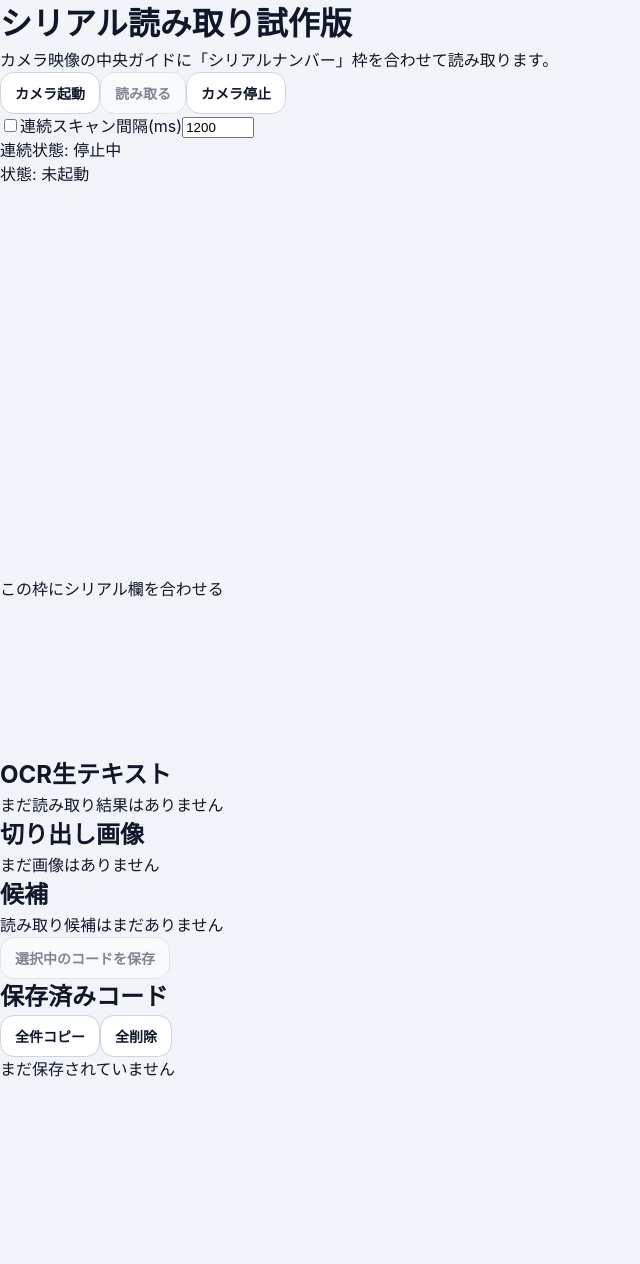
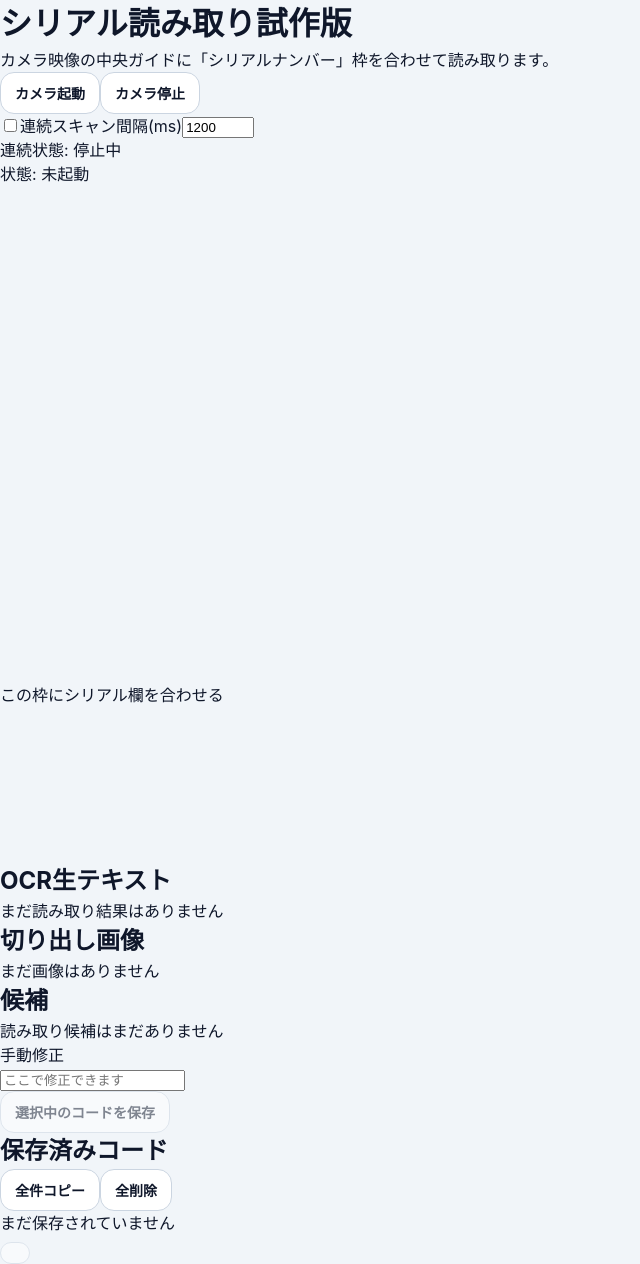
Before and after one commit to Da1-ichi/Sakurazaka_SerialNumber, a React (Vite) app: page / in a window 1280 px wide. Shown: the whole page, without its empty margins (0-640 px from the left). Before the commit the page ends 1081 px from the top, so only its background shows below. Built offline with nearby package versions, Linux system fonts and the light colour scheme.

Commit message:
Update App.tsx
ナンバー修正とカメラサイズの拡大、ボタンの位置変更

```diff
--- a/src/App.tsx
+++ b/src/App.tsx
@@ -3,18 +3,17 @@ import React, { useEffect, useMemo, useRef, useState } from "react";
 /**
  * シリアル読み取り試作版
  * - スマホの背面カメラを起動
- * - 画面中央のガイド枠を表示
+ * - 画面中央の大きめガイド枠を表示
  * - 撮影したフレームからガイド枠内だけ切り出し
  * - OCR結果から英数字13桁候補を抽出
  * - 一覧保持 / コピー / 削除
- *
- * 注意:
- * - OCR は Tesseract.js を利用する想定です。
- * - この canvas 環境では依存のインストール状態により OCR が実行できない場合があります。
- * - 実運用では Vite/Next.js などで動かす前提です。
+ * - 手動修正
+ * - 連続スキャン
+ * - 同一コードの連続保存防止
  */
 
 const SERIAL_REGEX = /[A-Z0-9]{13}/g;
+const STORAGE_KEY = "serial-reader-items";
 
 type SerialItem = {
   id: string;
@@ -77,7 +76,7 @@ export default function SerialReaderPrototype() {
   const [lastAutoSavedCode, setLastAutoSavedCode] = useState("");
 
   useEffect(() => {
-    const saved = localStorage.getItem("serial-reader-items");
+    const saved = localStorage.getItem(STORAGE_KEY);
     if (saved) {
       try {
         const parsed = JSON.parse(saved) as SerialItem[];
@@ -95,7 +94,7 @@ export default function SerialReaderPrototype() {
   }, []);
 
   useEffect(() => {
-    localStorage.setItem("serial-reader-items", JSON.stringify(items));
+    localStorage.setItem(STORAGE_KEY, JSON.stringify(items));
   }, [items]);
 
   useEffect(() => {
@@ -171,12 +170,11 @@ export default function SerialReaderPrototype() {
     const vw = video.videoWidth;
     const vh = video.videoHeight;
 
-    // 画像上での切り抜き位置
-    // 画面中央やや下にある「シリアルナンバー」枠を想定した比率
-    const cropWidth = Math.floor(vw * 0.72);
-    const cropHeight = Math.floor(vh * 0.16);
+    // 読み取り枠を少し大きめに
+    const cropWidth = Math.floor(vw * 0.9);
+    const cropHeight = Math.floor(vh * 0.25);
     const cropX = Math.floor((vw - cropWidth) / 2);
-    const cropY = Math.floor(vh * 0.74);
+    const cropY = Math.floor(vh * 0.68);
 
     canvas.width = cropWidth;
     canvas.height = cropHeight;
@@ -199,6 +197,35 @@ export default function SerialReaderPrototype() {
     ctx.putImageData(imageData, 0, 0);
 
     return canvas.toDataURL("image/png");
+  }
+
+  function saveCode(code: string, options?: { silent?: boolean; isAuto?: boolean }) {
+    const trimmed = code.trim().toUpperCase();
+    if (!trimmed) return false;
+
+    setItems((prev) => {
+      // 同一コードの連続保存防止
+      if (prev[0]?.code === trimmed) {
+        if (!options?.silent) {
+          setStatusText(`同一コードを連続保存しないようスキップ: ${trimmed}`);
+        }
+        return prev;
+      }
+
+      const next: SerialItem = {
+        id: crypto.randomUUID(),
+        code: trimmed,
+        createdAt: new Date().toISOString(),
+      };
+
+      return [next, ...prev];
+    });
+
+    if (options?.isAuto) {
+      setLastAutoSavedCode(trimmed);
+    }
+
+    return true;
   }
 
   async function readSerial(options?: { autoSave?: boolean }) {
@@ -232,14 +259,8 @@ export default function SerialReaderPrototype() {
       setSelectedCandidate(found[0] ?? "");
 
       if (options?.autoSave && found[0]) {
-        const next: SerialItem = {
-          id: crypto.randomUUID(),
-          code: found[0],
-          createdAt: new Date().toISOString(),
-        };
-        setItems((prev) => [next, ...prev]);
-        setLastAutoSavedCode(found[0]);
-        setStatusText(`自動保存: ${found[0]}`);
+        saveCode(found[0], { silent: true, isAuto: true });
+        setStatusText(`自動保存候補: ${found[0]}`);
       } else {
         setStatusText(found.length > 0 ? `候補 ${found.length} 件` : "候補なし。位置を合わせ直してください。");
       }
@@ -290,16 +311,15 @@ export default function SerialReaderPrototype() {
     return () => {
       if (!autoScanEnabled) stopAutoScan();
     };
+    // eslint-disable-next-line react-hooks/exhaustive-deps
   }, [autoScanEnabled, autoScanIntervalMs, status]);
 
   function addSelected() {
     if (!selectedCandidate) return;
-    const next: SerialItem = {
-      id: crypto.randomUUID(),
-      code: selectedCandidate,
-      createdAt: new Date().toISOString(),
-    };
-    setItems((prev) => [next, ...prev]);
+    const saved = saveCode(selectedCandidate);
+    if (saved) {
+      setStatusText(`保存しました: ${selectedCandidate.toUpperCase()}`);
+    }
   }
 
   async function copyCode(code: string) {
@@ -338,10 +358,11 @@ export default function SerialReaderPrototype() {
   function clearAll() {
     if (!window.confirm("保存済みコードを全削除しますか？")) return;
     setItems([]);
+    setLastAutoSavedCode("");
   }
 
   return (
-    <div className="min-h-screen bg-slate-100 text-slate-900">
+    <div className="min-h-screen bg-slate-100 pb-28 text-slate-900">
       <div className="mx-auto max-w-5xl p-4 md:p-6">
         <div className="mb-6 rounded-3xl bg-white p-5 shadow-sm">
           <h1 className="text-2xl font-bold">シリアル読み取り試作版</h1>
@@ -355,13 +376,6 @@ export default function SerialReaderPrototype() {
               className="rounded-2xl bg-slate-900 px-4 py-2 text-sm font-medium text-white"
             >
               カメラ起動
-            </button>
-            <button
-              onClick={readSerial}
-              disabled={status !== "ready"}
-              className="rounded-2xl bg-blue-600 px-4 py-2 text-sm font-medium text-white disabled:cursor-not-allowed disabled:opacity-50"
-            >
-              読み取る
             </button>
             <button
               onClick={stopCamera}
@@ -425,11 +439,11 @@ export default function SerialReaderPrototype() {
                 <div className="absolute inset-0 bg-black/25" />
 
                 <div
-                  className="absolute left-1/2 top-[74%] w-[72%] -translate-x-1/2 -translate-y-1/2 rounded-xl border-4 border-emerald-400 shadow-[0_0_0_9999px_rgba(0,0,0,0.35)]"
-                  style={{ aspectRatio: "6 / 1.1" }}
+                  className="absolute left-1/2 top-[68%] w-[90%] -translate-x-1/2 -translate-y-1/2 rounded-xl border-4 border-emerald-400 shadow-[0_0_0_9999px_rgba(0,0,0,0.35)]"
+                  style={{ aspectRatio: "6 / 1.6" }}
                 />
 
-                <div className="absolute left-1/2 top-[64%] -translate-x-1/2 rounded-full bg-emerald-500/90 px-3 py-1 text-xs font-semibold text-white">
+                <div className="absolute left-1/2 top-[57%] -translate-x-1/2 rounded-full bg-emerald-500/90 px-3 py-1 text-xs font-semibold text-white">
                   この枠にシリアル欄を合わせる
                 </div>
               </div>
@@ -440,7 +454,7 @@ export default function SerialReaderPrototype() {
             <div className="mt-4 grid gap-4 md:grid-cols-2">
               <div>
                 <h2 className="mb-2 text-sm font-semibold">OCR生テキスト</h2>
-                <div className="min-h-28 rounded-2xl bg-slate-50 p-3 text-sm text-slate-700 whitespace-pre-wrap">
+                <div className="min-h-28 whitespace-pre-wrap rounded-2xl bg-slate-50 p-3 text-sm text-slate-700">
                   {rawText || "まだ読み取り結果はありません"}
                 </div>
               </div>
@@ -484,6 +498,18 @@ export default function SerialReaderPrototype() {
                 )}
               </div>
 
+              <div className="mt-4">
+                <div className="mb-1 text-sm font-semibold">手動修正</div>
+                <input
+                  type="text"
+                  value={selectedCandidate}
+                  onChange={(e) => setSelectedCandidate(e.target.value.toUpperCase())}
+                  maxLength={13}
+                  className="w-full rounded-xl border border-slate-300 px-3 py-2 font-mono tracking-wide"
+                  placeholder="ここで修正できます"
+                />
+              </div>
+
               <button
                 onClick={addSelected}
                 disabled={!selectedCandidate}
@@ -525,10 +551,7 @@ export default function SerialReaderPrototype() {
                   </div>
                 ) : (
                   items.map((item) => (
-                    <div
-                      key={item.id}
-                      className="rounded-2xl border border-slate-200 p-3"
-                    >
+                    <div key={item.id} className="rounded-2xl border border-slate-200 p-3">
                       <div className="flex items-start justify-between gap-3">
                         <div>
                           <div className="font-mono text-lg tracking-wide">{item.code}</div>
@@ -562,6 +585,17 @@ export default function SerialReaderPrototype() {
           </div>
         </div>
       </div>
+
+      <div className="fixed bottom-6 left-1/2 z-50 -translate-x-1/2">
+        <button
+          onClick={() => readSerial()}
+          disabled={status !== "ready"}
+          aria-label="読み取る"
+          className="flex h-20 w-20 items-center justify-center rounded-full border-4 border-slate-300 bg-white shadow-lg disabled:cursor-not-allowed disabled:opacity-50"
+        >
+          <div className="h-14 w-14 rounded-full border-2 border-slate-400 bg-slate-100" />
+        </button>
+      </div>
     </div>
   );
 }
```
